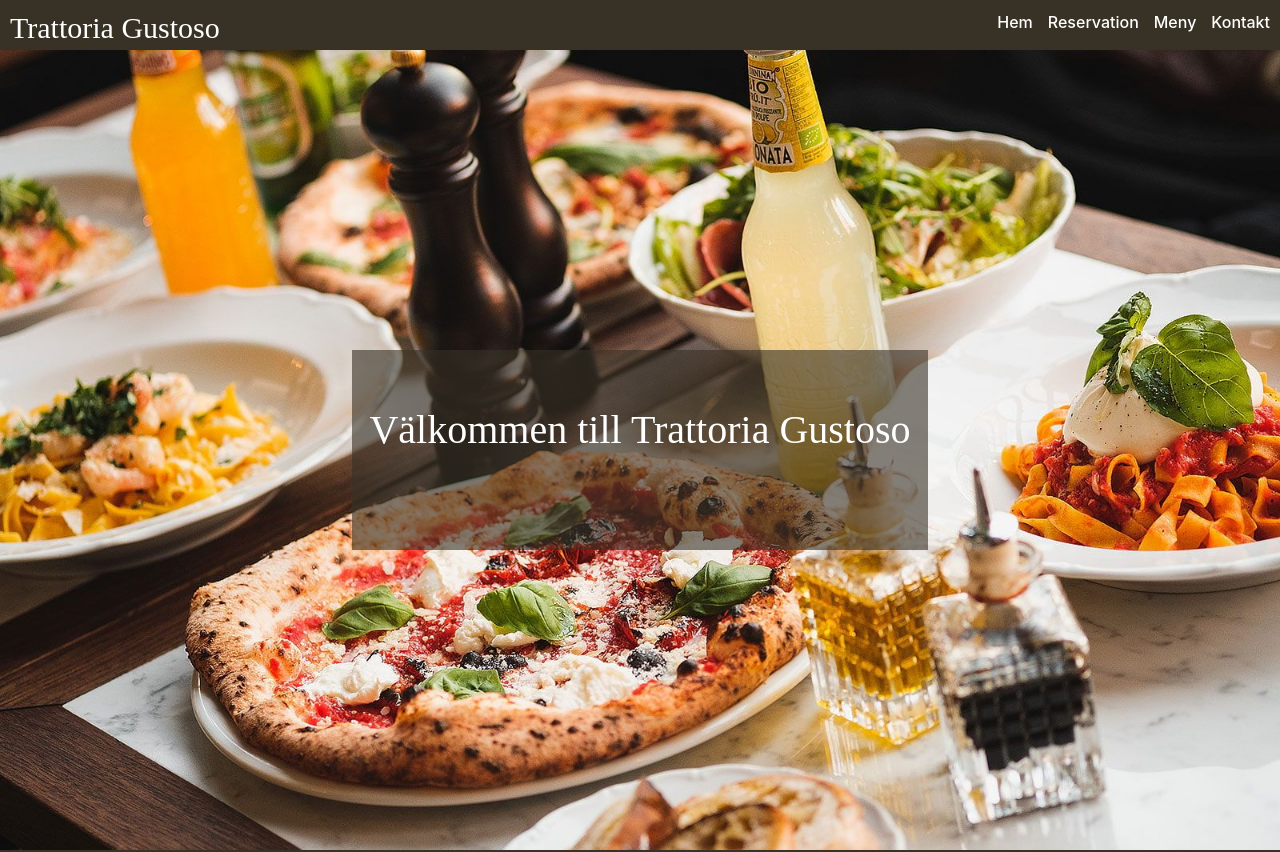
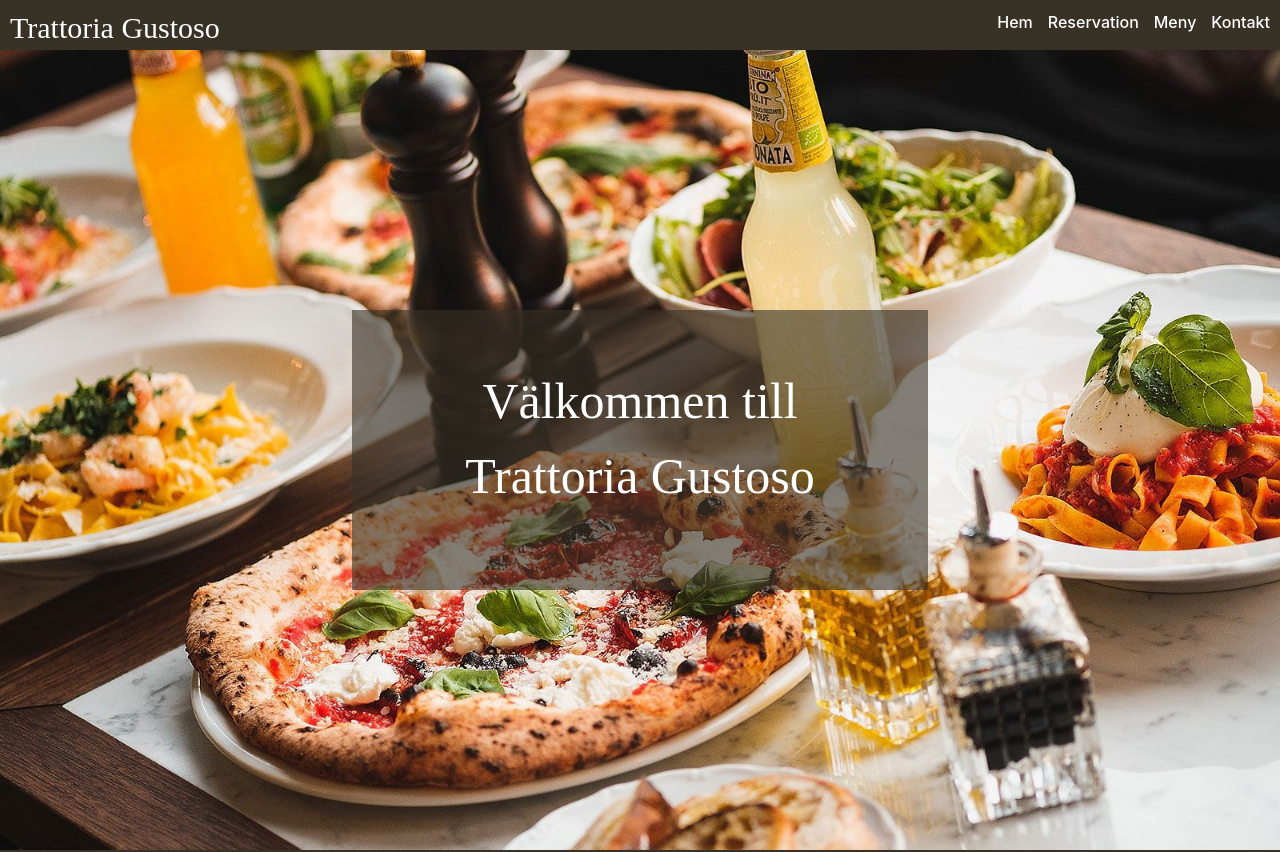
Before and after one commit to Medieinstitutet/the-restaurant-therestaurant9, a React (Vite) app: page / in a window 1280 px wide. Shown: the top 852 px of the page. Built offline with nearby package versions, Linux system fonts and the light colour scheme; a web font is replaced by a local one.

Commit message:
Startpage changes

```diff
--- a/src/styles/_home.scss
+++ b/src/styles/_home.scss
@@ -1,4 +1,5 @@
 @use "variables" as v;
+@use "mixins";
 
 .hero_Image {
     background: url(/src/assets/trattoria-grazie-sjostaden-10.jpg) no-repeat center;
@@ -22,16 +23,31 @@
         font-size: 40px;
         position: absolute;
         text-align: center;
-        top: 50%;
+        width: 50%;
+        top: 48%;
         left: 50%;
         transform: translate(-50%, 0%,);
         margin: 0;
 
     }
+    @media(min-width: v.$tablet) {
+        .hero_shadow {
+            height: 35vh;
+            width: 45vw;
+        }
+        .restaurant_text{
+            font-size: 50px;
+            padding: 20px;
+            width: 30%;
+            top: 43%;
+            left: 50%;
+            transform: translate(-50%, 0%,);
+        }
+    }
 }
 
 .startpage_meny {
-    height: 60dvh;
+    height: 70dvh;
     background-color: v.$primary-color;
     display: flex;
     flex-direction: column;
```
